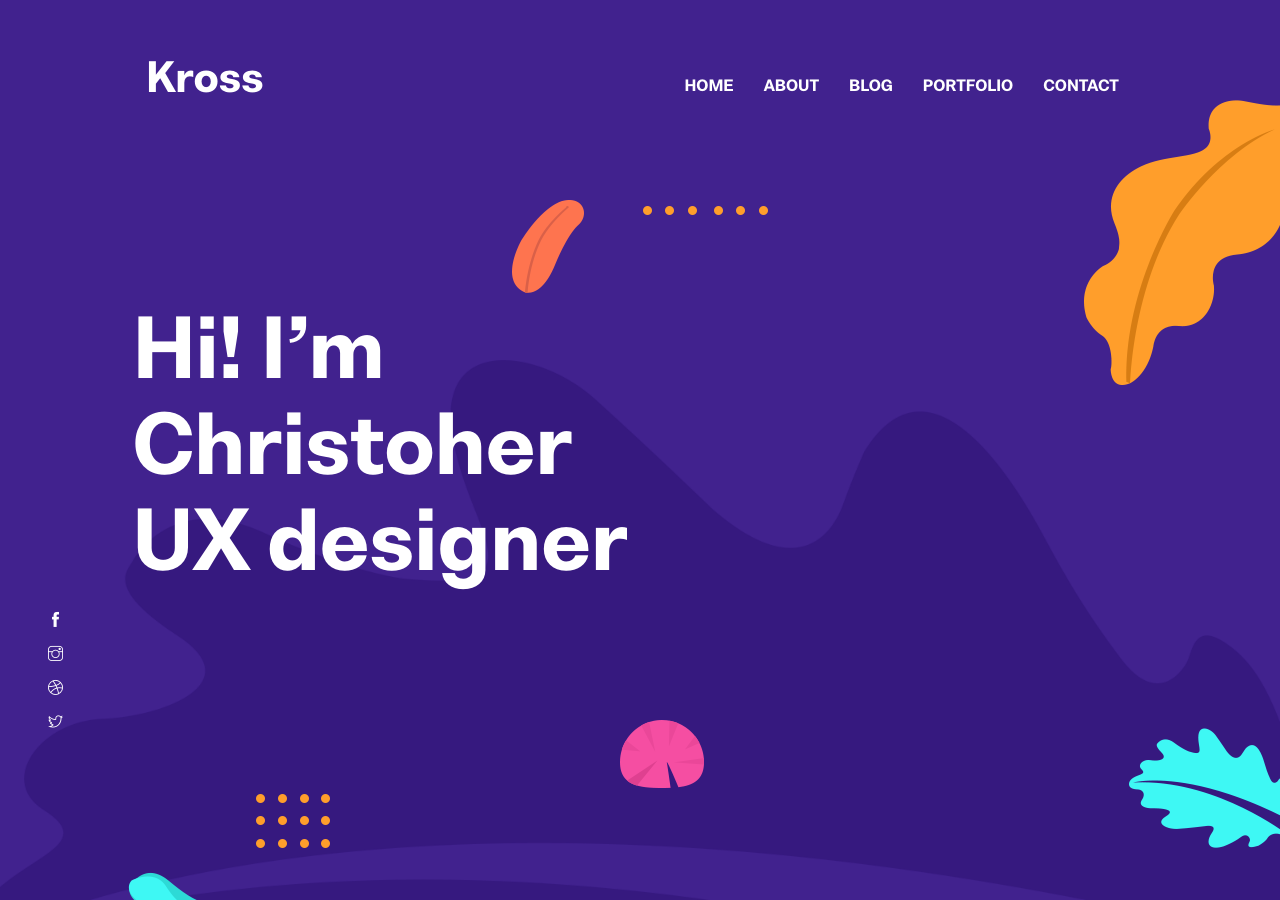
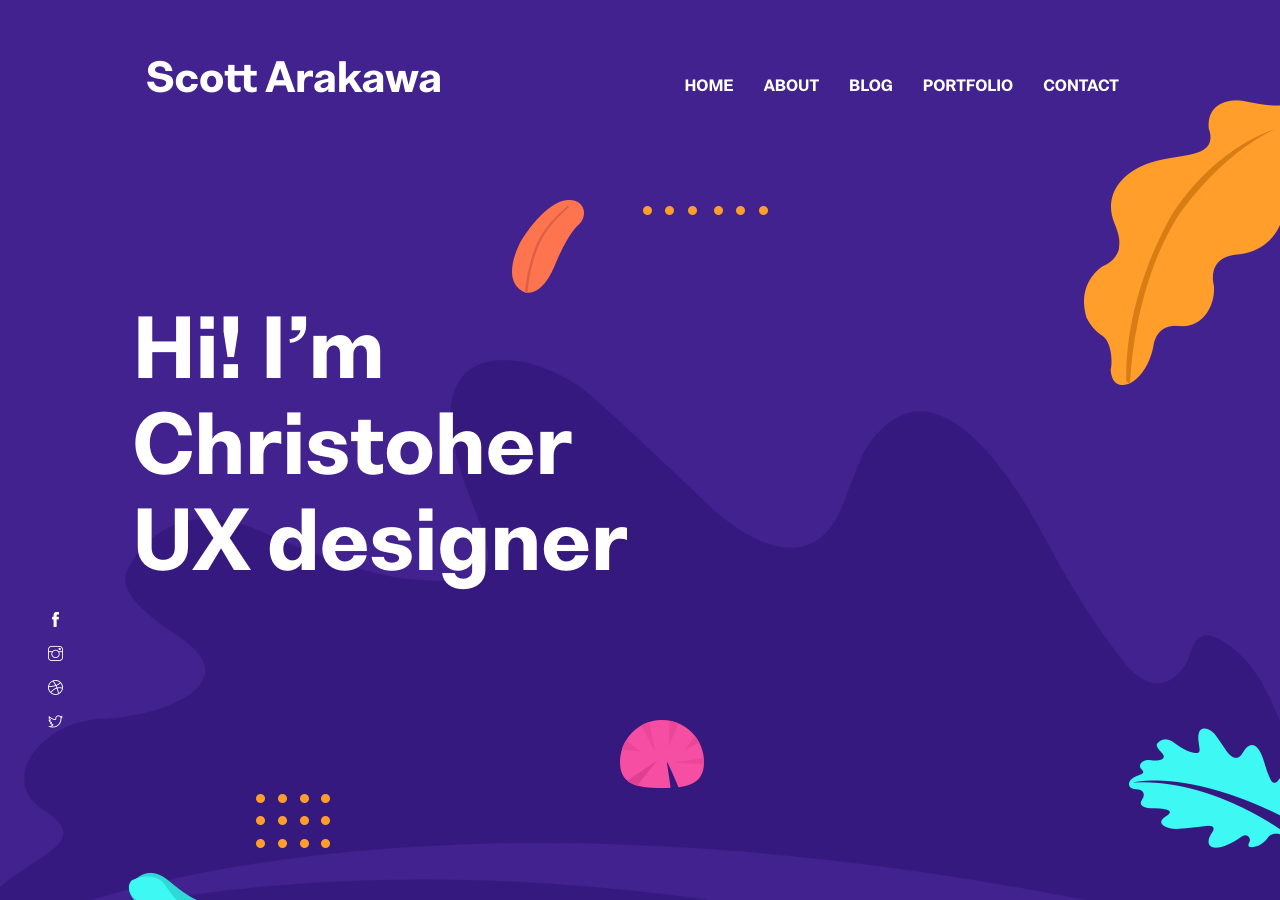
Before and after one commit to iBrunch/iBrunch.github.io, a Jekyll site: the page built from index.html, in a window 1280 px wide and 900 px high. Built offline with Jekyll 4.4.1, drawn with Linux system fonts in a browser that asks for light colours.

Commit message:
Update Name

```diff
--- a/_data/settings.yml
+++ b/_data/settings.yml
@@ -1,7 +1,7 @@
 #-------------------------------
 # General Site Settings
 
-title: Kross
+title: Scott Arakawa
 logo:
 author: themefisher
 description: this is meta description
```
